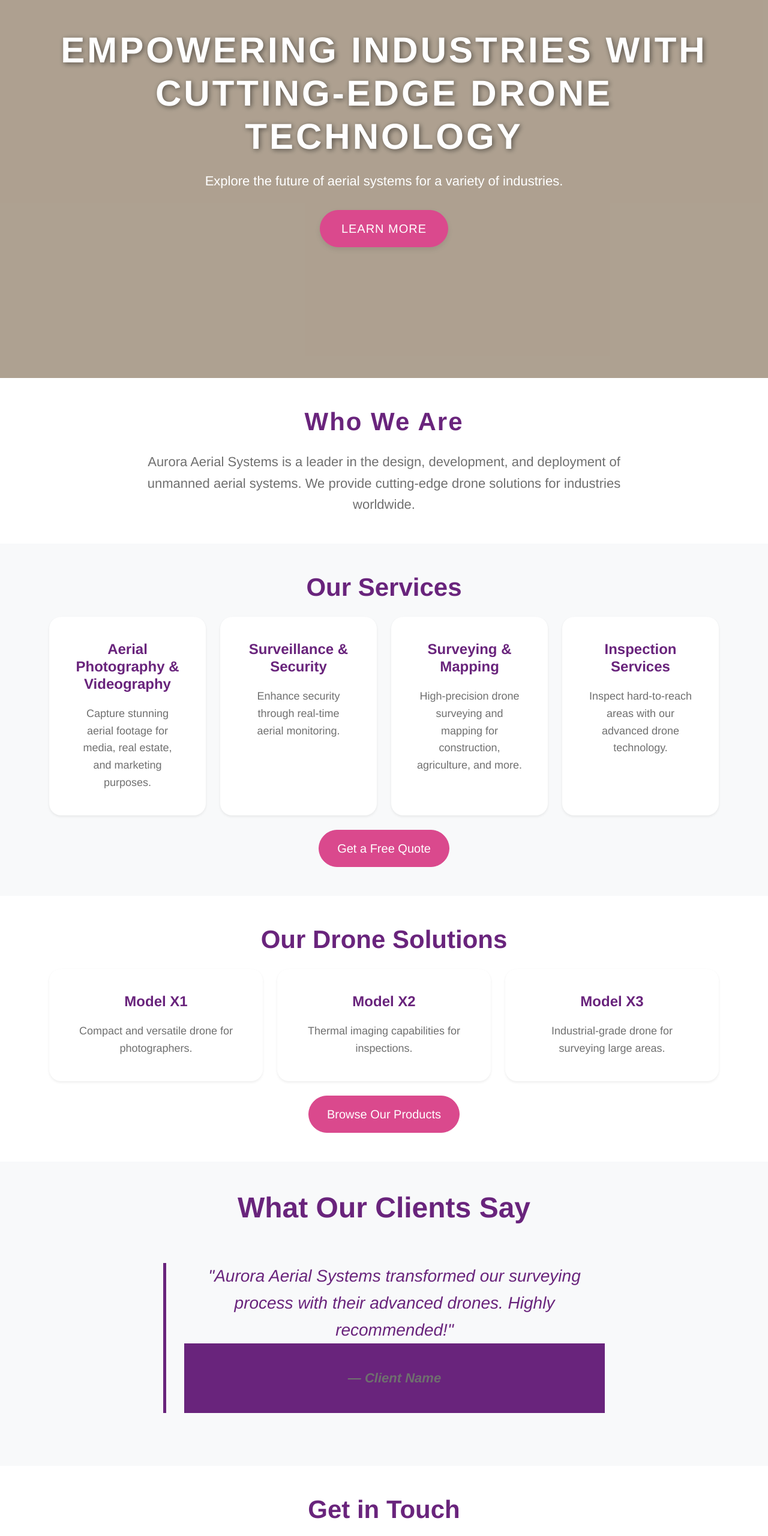
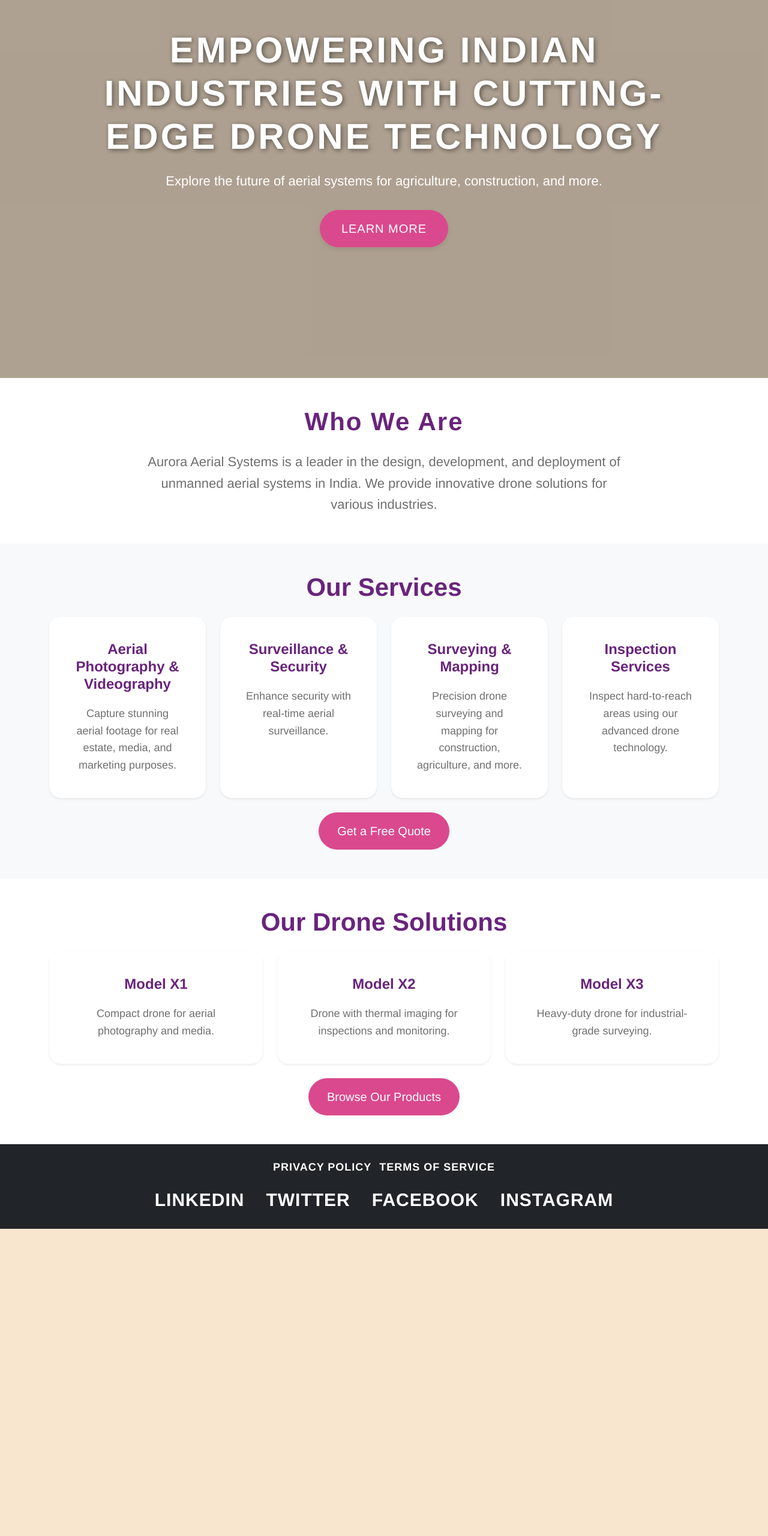
Before and after one commit to kakani17481a0566/AAS, a plain HTML site: page index.html in a window 1280 px wide. Shown: the part 240-2800 px from the top of the page at 60% size. After the commit the page ends 2288 px from the top, so only its background shows below. Drawn offline with nearby package versions, Linux system fonts and the light colour scheme; a script that the page names is missing.

Commit message:
Update index.html

```diff
--- a/index.html
+++ b/index.html
@@ -4,12 +4,15 @@
 <head>
     <meta charset="UTF-8">
     <meta name="viewport" content="width=device-width, initial-scale=1.0">
-    <meta name="description" content="Aurora Aerial Systems provides cutting-edge drone solutions for industries worldwide. Explore our services and products today.">
-    <meta name="keywords" content="drones, aerial systems, drone services, drone technology, aerial photography, surveying, inspections">
-    <title>Aurora Aerial Systems - Innovative Drone Solutions</title>
+    <meta name="description" content="Aurora Aerial Systems offers cutting-edge drone solutions for industries in India, specializing in agriculture, infrastructure, and more.">
+    <meta name="keywords" content="drones, aerial systems, drone services, drone technology, aerial photography, surveying, inspections, India">
+    <title>Aurora Aerial Systems - Revolutionizing Drone Solutions in India</title>
 
     <!-- Bootstrap 5 CSS -->
     <link href="https://cdn.jsdelivr.net/npm/bootstrap@5.3.0/dist/css/bootstrap.min.css" rel="stylesheet">
+
+    <!-- Google Font: Poppins (for a modern Indian touch) -->
+    <link href="https://fonts.googleapis.com/css2?family=Poppins:wght@300;400;600&display=swap" rel="stylesheet">
 
     <!-- Custom CSS -->
     <link rel="stylesheet" href="index.css">
@@ -18,13 +21,10 @@
     <link rel="stylesheet" href="https://cdnjs.cloudflare.com/ajax/libs/aos/2.3.4/aos.css">
 </head>
 
-<body>
+<body style="font-family: 'Poppins', sans-serif;">
 
     <!-- Header Section -->
-
-
-
-    <nav class="navbar navbar-expand-lg navbar-light fixed-top" style="background: linear-gradient(45deg, #69247C, #DA498D);">
+    <nav class="navbar navbar-expand-lg navbar-light fixed-top" style="background: linear-gradient(45deg, #FF9A8B, #FFCC00);">
         <div class="container">
             <a class="navbar-brand" href="#">
                 <img src="logo.png" alt="Aurora Aerial Systems" height="50">
@@ -57,8 +57,8 @@
     <!-- Hero Section -->
     <section id="hero" class="d-flex justify-content-center align-items-center text-center text-white" data-aos="fade-in" style="background: url('hero-bg.jpg') no-repeat center center/cover; height: 100vh;">
         <div class="container">
-            <h1 class="display-4 fw-bold">Empowering Industries with Cutting-Edge Drone Technology</h1>
-            <p class="lead">Explore the future of aerial systems for a variety of industries.</p>
+            <h1 class="display-4 fw-bold">Empowering Indian Industries with Cutting-Edge Drone Technology</h1>
+            <p class="lead">Explore the future of aerial systems for agriculture, construction, and more.</p>
             <a href="#about" class="btn btn-primary btn-lg">Learn More</a>
         </div>
     </section>
@@ -67,7 +67,7 @@
     <section id="about" class="py-5 bg-white" data-aos="fade-up">
         <div class="container text-center">
             <h2 class="display-5 fw-bold mb-4">Who We Are</h2>
-            <p class="lead">Aurora Aerial Systems is a leader in the design, development, and deployment of unmanned aerial systems. We provide cutting-edge drone solutions for industries worldwide.</p>
+            <p class="lead">Aurora Aerial Systems is a leader in the design, development, and deployment of unmanned aerial systems in India. We provide innovative drone solutions for various industries.</p>
         </div>
     </section>
 
@@ -80,7 +80,7 @@
                     <div class="card h-100 shadow-sm">
                         <div class="card-body">
                             <h5 class="card-title">Aerial Photography & Videography</h5>
-                            <p class="card-text">Capture stunning aerial footage for media, real estate, and marketing purposes.</p>
+                            <p class="card-text">Capture stunning aerial footage for real estate, media, and marketing purposes.</p>
                         </div>
                     </div>
                 </div>
@@ -88,7 +88,7 @@
                     <div class="card h-100 shadow-sm">
                         <div class="card-body">
                             <h5 class="card-title">Surveillance & Security</h5>
-                            <p class="card-text">Enhance security through real-time aerial monitoring.</p>
+                            <p class="card-text">Enhance security with real-time aerial surveillance.</p>
                         </div>
                     </div>
                 </div>
@@ -96,7 +96,7 @@
                     <div class="card h-100 shadow-sm">
                         <div class="card-body">
                             <h5 class="card-title">Surveying & Mapping</h5>
-                            <p class="card-text">High-precision drone surveying and mapping for construction, agriculture, and more.</p>
+                            <p class="card-text">Precision drone surveying and mapping for construction, agriculture, and more.</p>
                         </div>
                     </div>
                 </div>
@@ -104,7 +104,7 @@
                     <div class="card h-100 shadow-sm">
                         <div class="card-body">
                             <h5 class="card-title">Inspection Services</h5>
-                            <p class="card-text">Inspect hard-to-reach areas with our advanced drone technology.</p>
+                            <p class="card-text">Inspect hard-to-reach areas using our advanced drone technology.</p>
                         </div>
                     </div>
                 </div>
@@ -122,7 +122,7 @@
                     <div class="card h-100 shadow-sm">
                         <div class="card-body">
                             <h5 class="card-title">Model X1</h5>
-                            <p class="card-text">Compact and versatile drone for photographers.</p>
+                            <p class="card-text">Compact drone for aerial photography and media.</p>
                         </div>
                     </div>
                 </div>
@@ -130,7 +130,7 @@
                     <div class="card h-100 shadow-sm">
                         <div class="card-body">
                             <h5 class="card-title">Model X2</h5>
-                            <p class="card-text">Thermal imaging capabilities for inspections.</p>
+                            <p class="card-text">Drone with thermal imaging for inspections and monitoring.</p>
                         </div>
                     </div>
                 </div>
@@ -138,56 +138,12 @@
                     <div class="card h-100 shadow-sm">
                         <div class="card-body">
                             <h5 class="card-title">Model X3</h5>
-                            <p class="card-text">Industrial-grade drone for surveying large areas.</p>
+                            <p class="card-text">Heavy-duty drone for industrial-grade surveying.</p>
                         </div>
                     </div>
                 </div>
             </div>
             <a href="#browse" class="btn btn-primary btn-lg mt-4">Browse Our Products</a>
-        </div>
-    </section>
-
-    <!-- Testimonials Section -->
-    <section id="testimonials" class="py-5 bg-light" data-aos="fade-up">
-        <div class="container text-center">
-            <h2 class="display-5 fw-bold mb-4">What Our Clients Say</h2>
-            <div class="row justify-content-center">
-                <div class="col-md-8">
-                    <blockquote class="blockquote">
-                        <p>"Aurora Aerial Systems transformed our surveying process with their advanced drones. Highly recommended!"</p>
-                        <footer class="blockquote-footer">Client Name</footer>
-                    </blockquote>
-                </div>
-            </div>
-        </div>
-    </section>
-
-    <!-- Contact Section -->
-    <section id="contact" class="py-5 bg-white" data-aos="fade-up">
-        <div class="container text-center">
-            <h2 class="display-5 fw-bold mb-4">Get in Touch</h2>
-            <form class="row g-3 justify-content-center">
-                <div class="col-md-6">
-                    <input type="text" class="form-control" placeholder="Your Name" required>
-                </div>
-                <div class="col-md-6">
-                    <input type="email" class="form-control" placeholder="Your Email" required>
-                </div>
-                <div class="col-md-6">
-                    <select class="form-select" required>
-                        <option value="">Type of Inquiry</option>
-                        <option value="general">General</option>
-                        <option value="sales">Sales</option>
-                        <option value="support">Support</option>
-                    </select>
-                </div>
-                <div class="col-md-6">
-                    <textarea class="form-control" placeholder="Your Message" rows="4" required></textarea>
-                </div>
-                <div class="col-md-6">
-                    <button type="submit" class="btn btn-primary btn-lg w-100">Submit</button>
-                </div>
-            </form>
         </div>
     </section>
 
```
Lines whose indentation alone changed are shown as unchanged.
